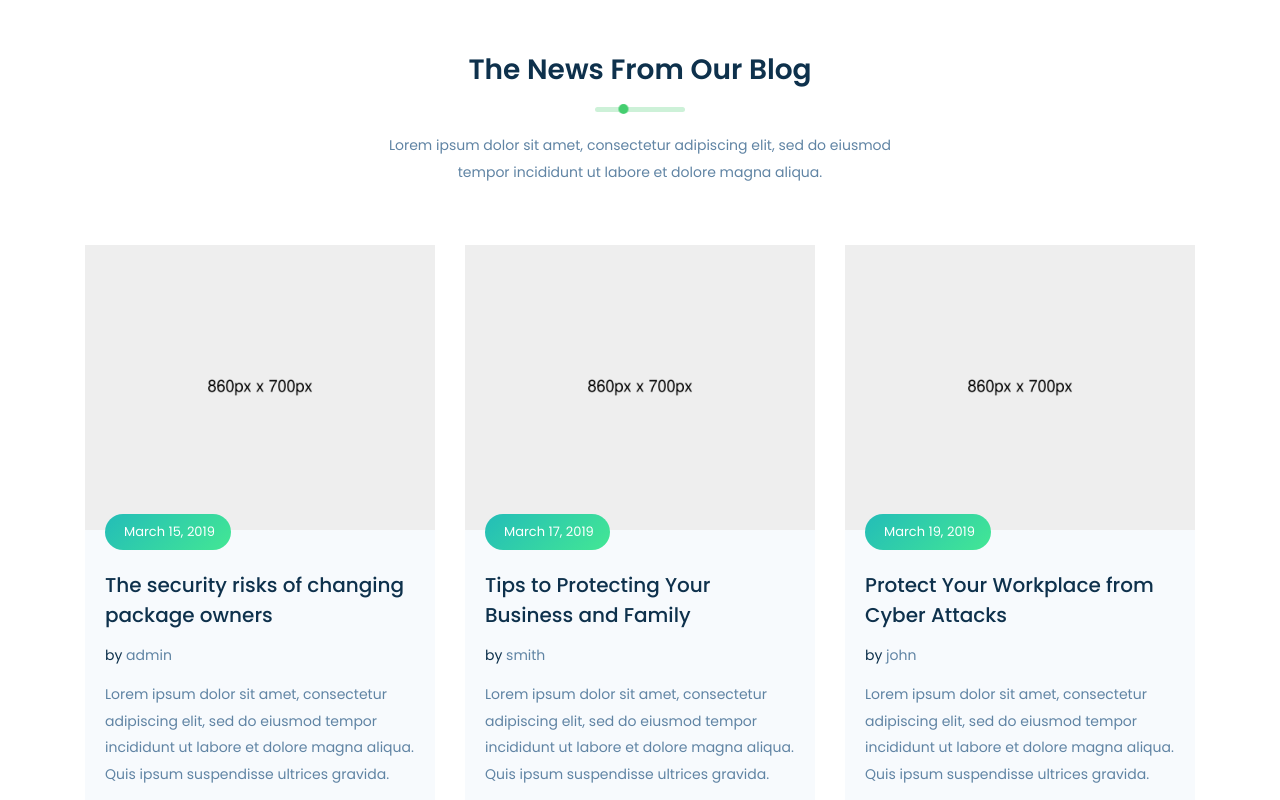
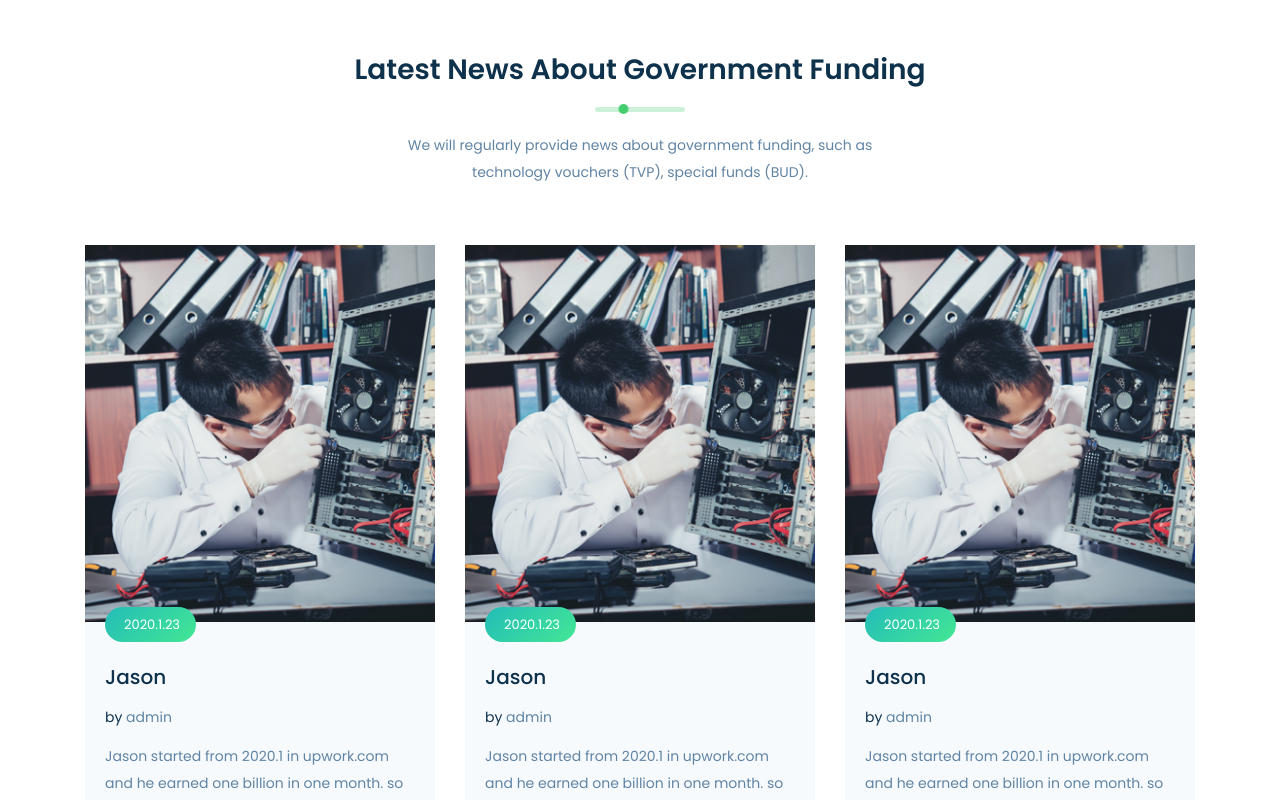
Before and after one commit to shaileshmakwana099/Vue-LandingPage, a Vue app: page / in a window 1280 px wide. Shown: the part 4540-5340 px from the top of the page. Built offline with nearby package versions, Linux system fonts and the light colour scheme; what v-wow, vue-feather, vue-toasted, vuesax would draw is missing.

Commit message:
BlogSection.vue finish

```diff
--- a/src/components/landing-pages/home/BlogSection.vue
+++ b/src/components/landing-pages/home/BlogSection.vue
@@ -3,78 +3,30 @@
     <section class="blog-area ptb-80">
         <div class="container">
             <div class="section-title">
-                <h2>The News from Our Blog</h2>
+                <h2>{{$t('BlogTitle')}}</h2>
                 <div class="bar"></div>
-                <p>Lorem ipsum dolor sit amet, consectetur adipiscing elit, sed do eiusmod tempor incididunt ut labore et dolore magna aliqua.</p>
+                <p>{{$t('BlogSubTitle')}}</p>
             </div>
 
             <div class="row">
-                <div class="col-lg-4 col-md-6">
+                <div v-for="item in myItems" :key="item.id" class="col-lg-4 col-md-6">
                     <div class="single-blog-post">
                         <div class="blog-image">
                             <a href="#">
-                                <img src="../../../assets/img/blog-image/1.jpg" alt="image">
+                                <img :src="imgUrl(item.img)" alt="image">
                             </a>
 
                             <div class="date">
-                                <i data-feather="calendar"></i> March 15, 2019
+                                <i data-feather="calendar"></i> {{item.date}}
                             </div>
                         </div>
 
                         <div class="blog-post-content">
-                            <h3><a href="#">The security risks of changing package owners</a></h3>
+                            <h3><a href="#">{{item.title}}</a></h3>
 
                             <span>by <a href="#">admin</a></span>
 
-                            <p>Lorem ipsum dolor sit amet, consectetur adipiscing elit, sed do eiusmod tempor incididunt ut labore et dolore magna aliqua. Quis ipsum suspendisse ultrices gravida.</p>
-
-                            <a href="#" class="read-more-btn">Read More <feather type="arrow-right"></feather> </a>
-                        </div>
-                    </div>
-                </div>
-
-                <div class="col-lg-4 col-md-6">
-                    <div class="single-blog-post">
-                        <div class="blog-image">
-                            <a href="#">
-                                <img src="../../../assets/img/blog-image/2.jpg" alt="image">
-                            </a>
-
-                            <div class="date">
-                                <i data-feather="calendar"></i> March 17, 2019
-                            </div>
-                        </div>
-
-                        <div class="blog-post-content">
-                            <h3><a href="#">Tips to Protecting Your Business and Family</a></h3>
-
-                            <span>by <a href="#">smith</a></span>
-
-                            <p>Lorem ipsum dolor sit amet, consectetur adipiscing elit, sed do eiusmod tempor incididunt ut labore et dolore magna aliqua. Quis ipsum suspendisse ultrices gravida.</p>
-
-                            <a href="#" class="read-more-btn">Read More <feather type="arrow-right"></feather> </a>
-                        </div>
-                    </div>
-                </div>
-
-                <div class="col-lg-4 col-md-6 offset-lg-0 offset-md-3">
-                    <div class="single-blog-post">
-                        <div class="blog-image">
-                            <a href="#">
-                                <img src="../../../assets/img/blog-image/3.jpg" alt="image">
-                            </a>
-
-                            <div class="date">
-                                <i data-feather="calendar"></i> March 19, 2019
-                            </div>
-                        </div>
-
-                        <div class="blog-post-content">
-                            <h3><a href="#">Protect Your Workplace from Cyber Attacks</a></h3>
-
-                            <span>by <a href="#">john</a></span>
-
-                            <p>Lorem ipsum dolor sit amet, consectetur adipiscing elit, sed do eiusmod tempor incididunt ut labore et dolore magna aliqua. Quis ipsum suspendisse ultrices gravida.</p>
+                            <p>{{item.content}}</p>
 
                             <a href="#" class="read-more-btn">Read More <feather type="arrow-right"></feather> </a>
                         </div>
@@ -88,6 +40,38 @@
 
 <script>
     export default {
-        name: 'HowItWorks'
+        name: 'HowItWorks',
+        data(){
+            return {
+                myItems: [
+                    {
+                        id: 1,
+                        img: '1.jpg',
+                        title: 'Jason',
+                        date: '2020.1.23',
+                        content: 'Jason started from 2020.1 in upwork.com and he earned one billion in one month. so How his do it?'
+                    },
+                    {
+                        id: 2,
+                        img: '1.jpg',
+                        title: 'Jason',
+                        date: '2020.1.23',
+                        content: 'Jason started from 2020.1 in upwork.com and he earned one billion in one month. so How his do it?'
+                    },
+                    {
+                        id: 3,
+                        img: '1.jpg',
+                        title: 'Jason',
+                        date: '2020.1.23',
+                        content: 'Jason started from 2020.1 in upwork.com and he earned one billion in one month. so How his do it?'
+                    }
+                ]
+            }
+        },
+        methods: {
+            imgUrl(url){
+                return require('../../../assets/img/blog-section/' + url)
+            }
+        }
     }
 </script>
```
Also changed, not shown: src/assets/img/blog-section/1.jpg (added).
